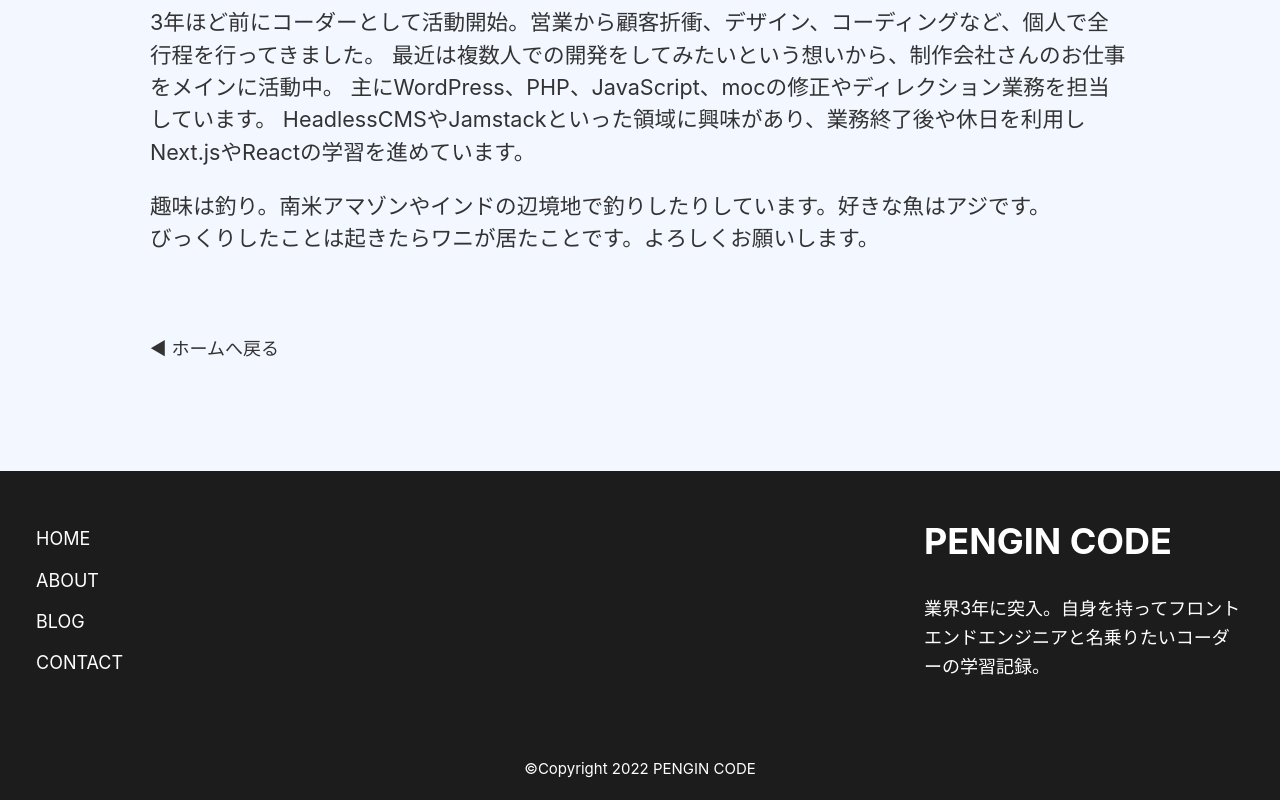
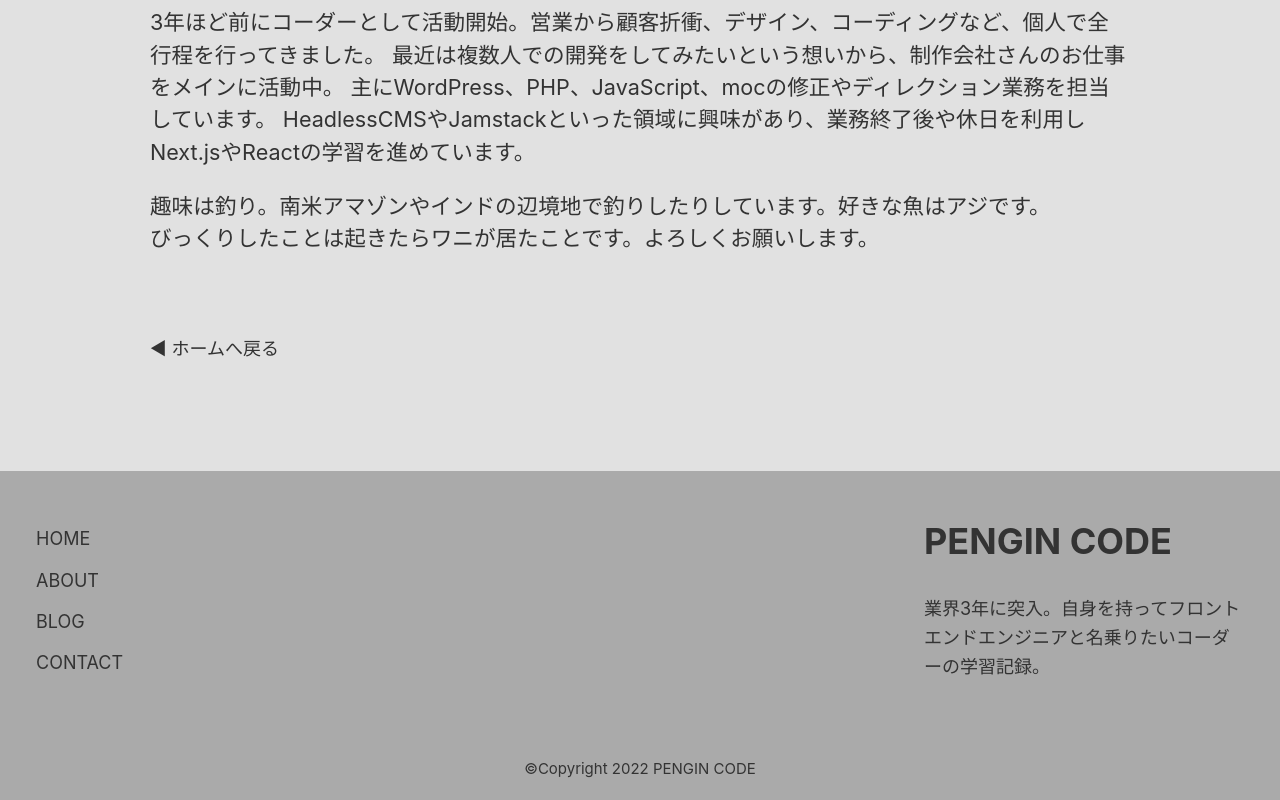
Before and after one commit to hiro8watanabe/nextjs-microcms-blog, a Next.js app: page /about in a window 1280 px wide. Shown: the part 692-1492 px from the top of the page. Built offline with nearby package versions, Linux system fonts and the light colour scheme.

Commit message:
ベースカラー変更

```diff
--- a/src/components/Footer/Footer.module.css
+++ b/src/components/Footer/Footer.module.css
@@ -1,6 +1,6 @@
 .section {
   /* background-color: #000; */
-  background-color: #1c1c1c;
+  background-color: #aaa;
 }
 
 .inner {
@@ -30,7 +30,7 @@
 }
 
 .list > a {
-  color: #fff;
+  color: #333;
 }
 
 .list:not(:first-child) {
@@ -38,11 +38,11 @@
 }
 
 .logoWrap {
-  color: #fff;
+  color: #333;
 }
 
 .copy {
   margin-top: 3rem;
   text-align: center;
-  color: #fff;
+  color: #333;
 }
--- a/src/styles/Globals.css
+++ b/src/styles/Globals.css
@@ -8,7 +8,7 @@ body {
   font-size: 18px;
   /* background-color: #fbf5f5; */
   /* background-color: #242424; */
-  background-color: #f3f7ff;
+  background-color: #e1e1e1;
   /* color: #fff; */
   color: #333;
   overflow-wrap: break-word;
--- a/src/styles/Utils.module.css
+++ b/src/styles/Utils.module.css
@@ -87,7 +87,7 @@
   left: -24vw;
   border-radius: 50%;
   /* background-color: #581818; */
-  background-color: #004dff3b;
+  background-color: #aaa;
   /* background: url(../../public/images/yukigassen.png) no-repeat center/contain; */
   position: absolute;
 }
```
